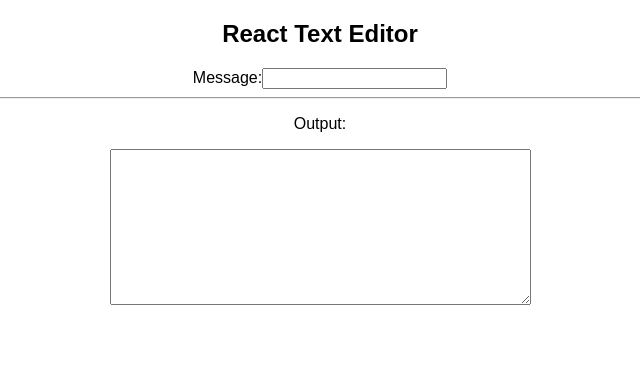
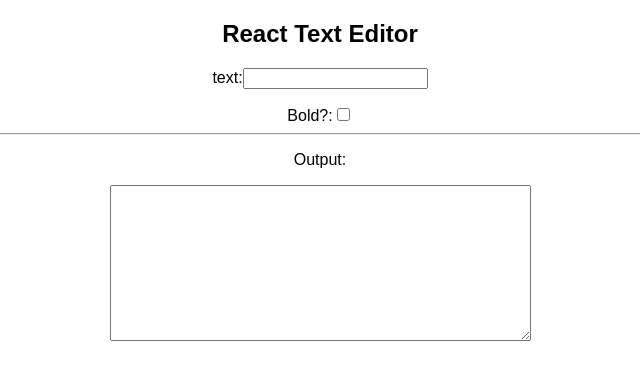
Before and after one commit to gnkatchmar/501-text-editor, a React (Create React App) app: page / in a window 1280 px wide. Shown: the top 380 px of the page, without its empty margins (320-960 px from the left). Built offline with nearby package versions, Linux system fonts and the light colour scheme.

Commit message:
working checxbox

```diff
--- a/src/Input.js
+++ b/src/Input.js
@@ -3,29 +3,48 @@ import React, { Component } from 'react';
 class Input extends Component {
   constructor(props) {
     super(props);
-    this.state = { message: '' };
+    this.state = { text: '', bold: false };
     this.handleUpdate = this.handleUpdate.bind(this);
+    this.checkBold = this.checkBold.bind(this);
   }
 
   handleUpdate(event) {
-    this.setState({ message: event.target.value });
+    this.setState({ text: event.target.value });
   }
+
+  checkBold(event) {
+    this.setState({ bold: event.target.checked });
+  }
+
+
 
   render() {
     return (
       <div className="Editor">
-      Message:
+      text:
         <input
           type="text"
           onChange={this.handleUpdate}
-          value={this.state.message}
+          value={this.state.text}
         />
-        <hr></hr>
+        <p></p>
+        Bold?:
+        <input
+          type="checkbox"
+          id="bold"
+          onChange={this.checkBold}
+          checked={this.state.bold}
+        />
 
 
+
+
+
+        <hr></hr>
         <p>Output:</p>
         <textarea rows="10" cols="50"
-          value={this.state.message}
+          value={this.state.text}
+          style={{fontWeight: this.state.bold ? "bold" : "normal"}}
         />
 
       </div>
```
